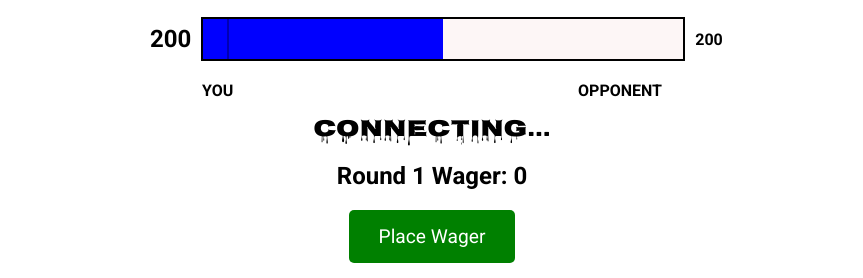
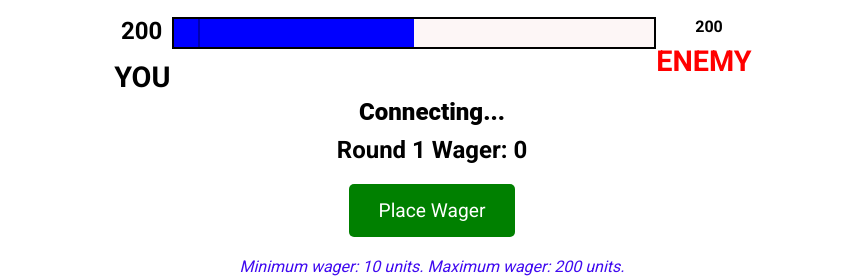
Before and after one commit to GreedyYB/greedy-game, a website: page public/index.html in a window 1280 px wide. Shown: the part 138-416 px from the top of the page, without its empty margins (208-1071 px from the left). Drawn offline with nearby package versions, Linux system fonts and the light colour scheme; no server answers.

Commit message:
Initial commit

```diff
--- a/public/index.html
+++ b/public/index.html
@@ -25,19 +25,77 @@
     }
 
     #player-name {
-      font-weight: 400;
+  font-weight: 900;
   font-size: 1.5em;
-      font-family: 'Nosifer', cursive;
+  font-family: 'Roboto Black', sans-serif;
   margin: 10px 0;
   text-shadow: 1px 1px 0 #fff, -1px -1px 0 #fff, 1px -1px 0 #fff, -1px 1px 0 #fff;
+} /* Remove the extra closing brace after this */
+
+.player-labels-container {
+  display: flex;
+  justify-content: space-between;
+  width: 100%;
+  max-width: 800px;
+  margin: 0 auto;
+  position: relative;
+}
+
+.you-label {
+  position: absolute;
+  left: 50px; /* Adjust based on your status-label width */
+  transform: translateX(-50%);
+}
+
+.enemy-label {
+  position: absolute;
+  right: 50px; /* Adjust based on your opponent-units position */
+  transform: translateX(50%);
+}
+    }
+
+    /* Replace your current color classes with these */
+.player-label.you-color {
+  color: green !important;
+}
+
+.player-label.enemy-color {
+  color: red !important;
 }
 
     .status-container {
   display: flex;
-      align-items: center;
-      margin-bottom: 10px;
+  align-items: flex-start; /* Keep scores at the top aligned */
+  margin-bottom: 20px;
   justify-content: center;
 }
+
+    /* Add this new rule */
+.status-column {
+  display: flex;
+  flex-direction: column;
+  align-items: center;
+  position: relative; /* Add this */
+}
+
+/* And modify this rule for more precise control */
+.status-column:last-child .player-label {
+  margin-top: 8px;
+  position: absolute; /* Change from relative to absolute */
+  top: 35px; /* Explicit positioning - adjust this value as needed */
+  left: 50%;
+  transform: translateX(-50%);
+}
+
+/* Also add this rule for the first column */
+.status-column:first-child .player-label {
+  margin-top: 8px;
+  position: absolute;
+  top: 35px; /* Same value as the other label */
+  left: 50%;
+  transform: translateX(-50%);
+}
+
 
     .status-label {
       width: 50px;
@@ -50,7 +108,7 @@
 
     .status-bar {
       width: 60%;
-      height: 40px;
+      height: 28px;
       background-color: #fdf6f6;
       position: relative;
       border: 2px solid black;
@@ -72,7 +130,7 @@
       background-color: rgba(0, 0, 0, 0.3);
     }
 
-    .opponent-units {
+    .enemy-units {
   margin-left: 10px;
   font-weight: bold;
   font-family: 'Roboto', sans-serif;
@@ -156,8 +214,15 @@
     .player-label {
   font-weight: bold;
   font-family: 'Roboto', sans-serif;
-      margin-top: 10px;
+  margin-top: 8px;
   text-align: center;
+  font-size: 1.8em;
+}
+
+.status-column:last-child .player-label {
+  margin-top: 8px;
+  position: relative;
+  top: 0;
 }
 
     #round-and-wager {
@@ -267,17 +332,19 @@
 
   <!-- Status bar for the current player -->
   <div class="status-container">
+    <div class="status-column">
       <div class="status-label" id="player-units">200</div>
+      <div class="player-label you-color">YOU</div>
+    </div>
+
     <div class="status-bar">
       <div class="status-fill" id="player-bar" style="width: 50%;"></div>
     </div>
-    <div class="opponent-units" id="opponent-units">200</div>
+
+    <div class="status-column">
+      <div class="enemy-units" id="enemy-units">200</div>
+      <div class="player-label enemy-color">ENEMY</div>
     </div>
-
-  <!-- Player vs opponent labels -->
-  <div style="display: flex; justify-content: space-between; width: 460px; margin: 0 auto;">
-    <div class="player-label" style="text-align: left;">YOU</div>
-    <div class="player-label" style="text-align: right;">OPPONENT</div>
   </div>
 
   <!-- Display player name -->
@@ -616,7 +683,7 @@ socket.on("round_result", (data) => {
 
   document.getElementById("player-units").innerText = playerUnits || "0";
   document.getElementById("player-bar").style.width = `${(playerUnits / 400) * 100}%`;
-  document.getElementById("opponent-units").innerText = opponentUnits || "0";
+  document.getElementById("enemy-units").innerText = opponentUnits || "0";
 
   updateColors(playerUnits);
 
@@ -674,10 +741,10 @@ socket.on("round_result", (data) => {
 
       // Reset player units and colors
       const playerUnits = document.getElementById("player-units");
-      const opponentUnits = document.getElementById("opponent-units");
+const enemyUnits = document.getElementById("enemy-units");
 
       playerUnits.innerText = "200";
-      opponentUnits.innerText = "200";
+      enemyUnits.innerText = "200";
       playerUnits.style.color = "rgb(0, 0, 255)";
 
       document.getElementById("player-bar").style.width = "50%";
```
Lines whose indentation alone changed are shown as unchanged.
